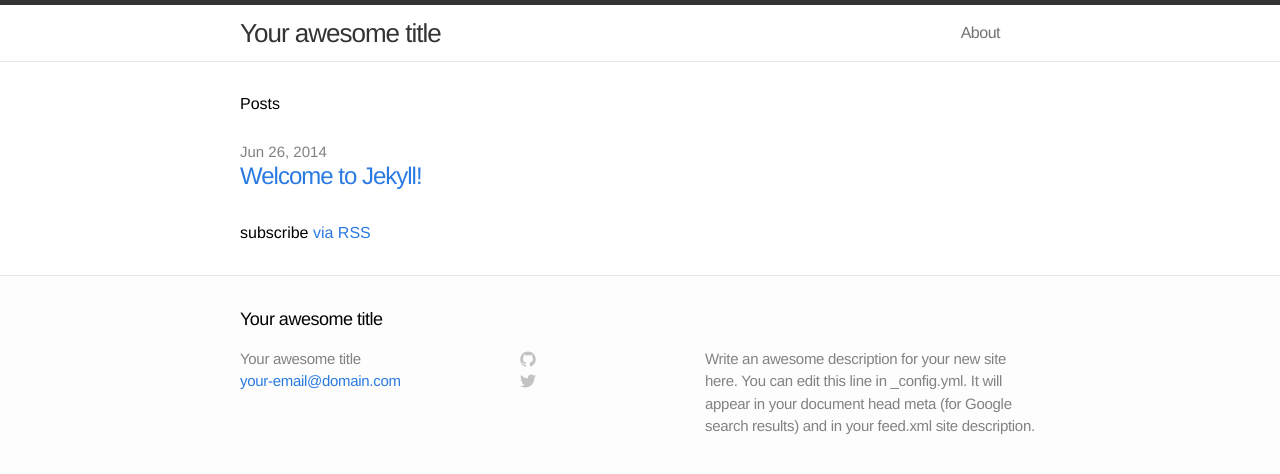
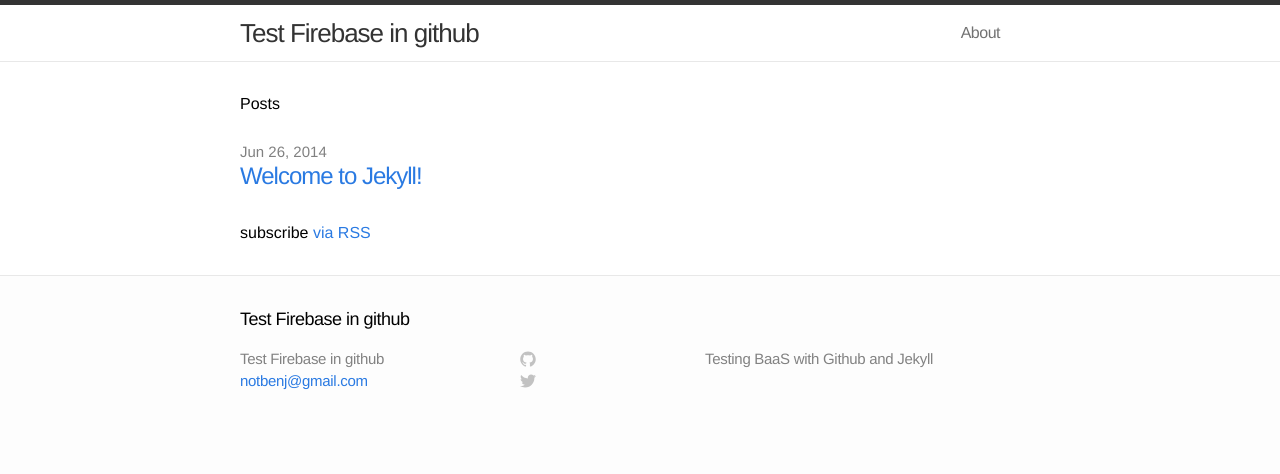
Before and after one commit to notbenj/firebase, a Jekyll site: the page built from index.html, in a window 1280 px wide. Shown: the top 474 px of the page. Built offline with Jekyll 4.4.1, drawn with Linux system fonts in a browser that asks for light colours.

Commit message:
config changed

```diff
--- a/_config.yml
+++ b/_config.yml
@@ -1,7 +1,7 @@
 # Site settings
-title: Your awesome title
-email: your-email@domain.com
-description: "Write an awesome description for your new site here. You can edit this line in _config.yml. It will appear in your document head meta (for Google search results) and in your feed.xml site description."
+title: Test Firebase in github
+email: notbenj@gmail.com
+description: "Testing BaaS with Github and Jekyll"
 baseurl: ""
 url: "http://yourdomain.com"
 
```
